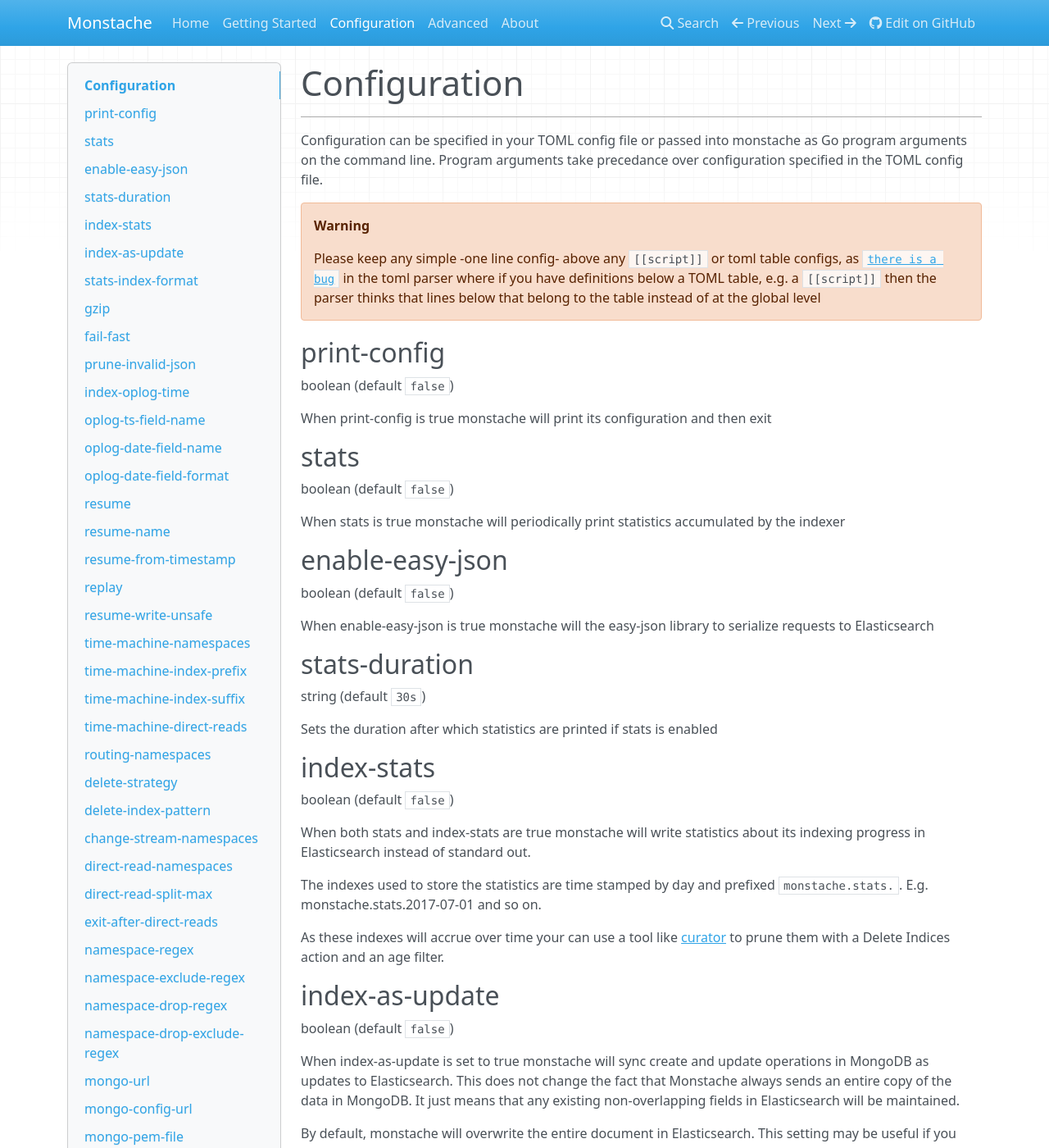
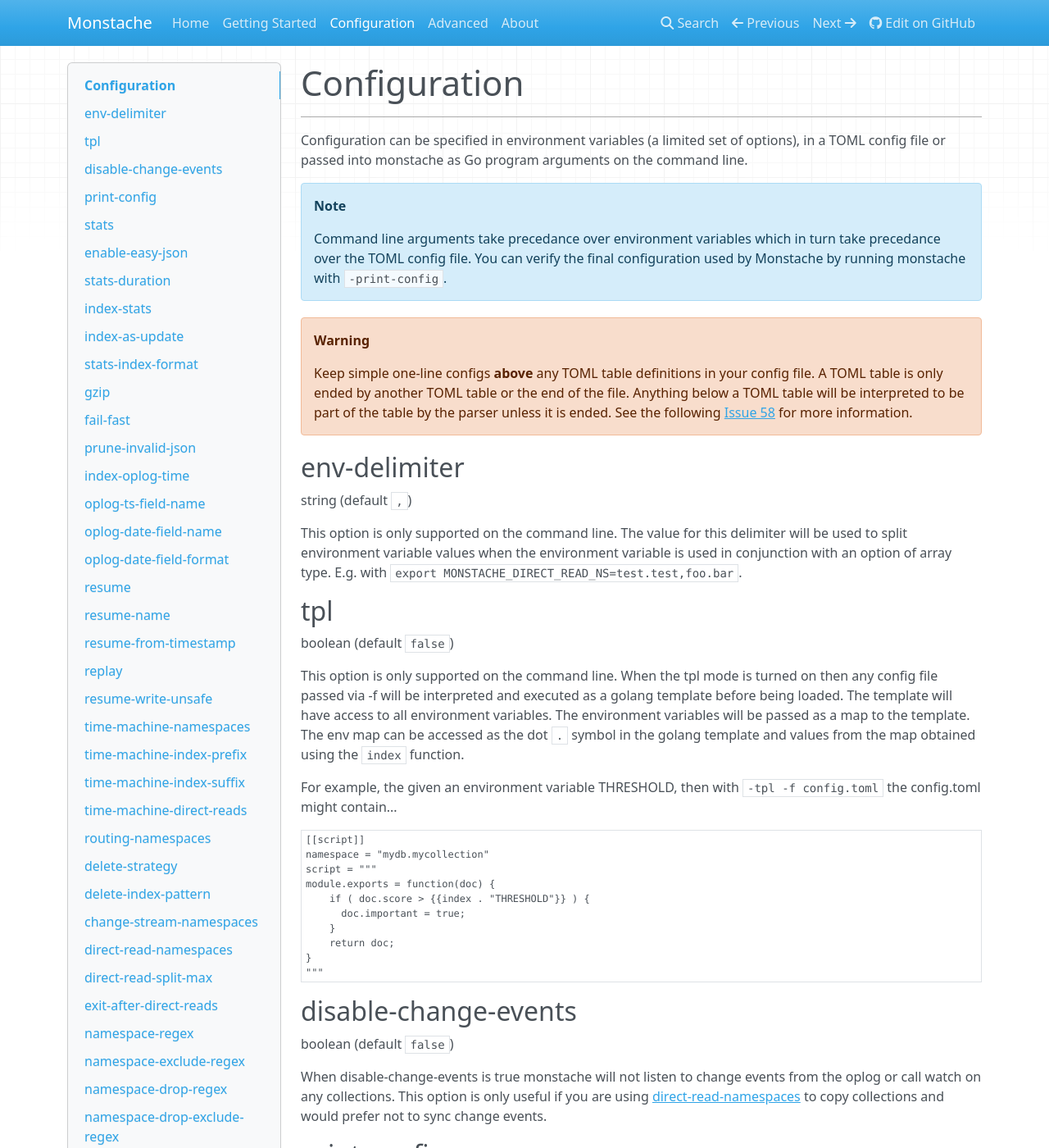
Before and after one commit to rwynn/monstache-site, an MkDocs documentation site: the page built from src/config.md, in a window 1280 px wide and 1400 px high. Shown: the whole window at 82% size. Built offline with MkDocs 1.6.1, drawn with Linux system fonts in a browser that asks for light colours; nearby versions of some CDN libraries; a style sheet for code colours, icons or effects is not loaded; some of the changed text lies outside the part shown.

Commit message:
new release

````diff
--- a/docs/index.html
+++ b/docs/index.html
@@ -259,5 +259,5 @@
 
 <!--
 MkDocs version : 1.0.4
-Build Date UTC : 2018-11-20 19:50:08
+Build Date UTC : 2018-11-28 05:17:56
 -->
--- a/docs/start/index.html
+++ b/docs/start/index.html
@@ -150,7 +150,8 @@
 <p>Monstache makes concurrent bulk indexing requests to Elasticsearch.  It is recommended to increase the
 pool of bulk request handlers configured for Elasticsearch to ensure that requests do not begin to time
 out due to an overloaded queue. The queue size can be increased by making changes to your elasticsearch.yml
-configuration.</p>
+configuration. Check the Elasticsearch documentation for default queue size values as they change between releases.
+It is recommended to have a bulk queue size of at least 200.</p>
 <pre><code> thread_pool:
    bulk:
      queue_size: 200
--- a/src/config.md
+++ b/src/config.md
@@ -2,11 +2,54 @@
 
 ---
 
-Configuration can be specified in your TOML config file or passed into monstache as Go program arguments on the command line.
-Program arguments take precedance over configuration specified in the TOML config file.
+Configuration can be specified in environment variables (a limited set of options), in a TOML config file or
+passed into monstache as Go program arguments on the command line.
+
+!!! note
+	Command line arguments take precedance over environment variables which in turn take precedance over the TOML config file. You can verify
+	the final configuration used by Monstache by running monstache with `-print-config`.
 
 !!! warning
-	Please keep any simple -one line config- above any `[[script]]` or toml table configs, as [`there is a bug`](https://github.com/rwynn/monstache/issues/58#issuecomment-381275381) in the toml parser where if you have definitions below a TOML table, e.g. a `[[script]]` then the parser thinks that lines below that belong to the table instead of at the global level
+	Keep simple one-line configs **above** any TOML table definitions in your config file.  A TOML table is only ended by another TOML table or
+	the end of the file.  Anything below a TOML table will be interpreted to be part of the table by the parser unless it is ended.
+	See the following [Issue 58](https://github.com/rwynn/monstache/issues/58#issuecomment-381275381) for more information.
+
+## env-delimiter
+
+string (default `,`)
+
+This option is only supported on the command line.  The value for this delimiter will be used to split environment variable values when the
+environment variable is used in conjunction with an option of array type.  E.g. with `export MONSTACHE_DIRECT_READ_NS=test.test,foo.bar`.
+
+## tpl
+
+boolean (default `false`)
+
+This option is only supported on the command line.  When the tpl mode is turned on then any config file passed via -f will be interpreted and executed
+as a golang template before being loaded.  The template will have access to all environment variables.  The environment variables will be passed as a map
+to the template. The env map can be accessed as the dot `.` symbol in the golang template and values from the map obtained using the `index` function.
+
+For example, the given an environment variable THRESHOLD, then with `-tpl -f config.toml` the config.toml might contain...
+
+```
+[[script]]
+namespace = "mydb.mycollection"
+script = """
+module.exports = function(doc) {
+    if ( doc.score > {{index . "THRESHOLD"}} ) {
+      doc.important = true;
+    }
+    return doc;
+}
+"""
+```
+
+## disable-change-events
+
+boolean (default `false`)
+
+When disable-change-events is true monstache will not listen to change events from the oplog or call watch on any collections.  This option is only
+useful if you are using [direct-read-namespaces](#direct-read-namespaces) to copy collections and would prefer not to sync change events.
 
 ## print-config
 
@@ -205,7 +248,7 @@
 
 ## time-machine-namespaces
 
-[]string (default `nil`)
+[]string (default `nil`) (env var name `MONSTACHE_TIME_MACHINE_NS`)
 
 Monstache is good at keeping your MongoDB collections and Elasticsearch indexes in sync.  When a document is updated in MongoDB the corresponding document in Elasticsearch is updated too.  Same goes for deleting documents in MongoDB.  But what if you also wanted to keep a log of all the changes to a MongoDB document over its lifespan.  That's what time-machine-namespaces are for.  When you configure a list of namespaces in MongoDB to add to the time machine, in addition to keeping documents in sync, Monstache will index of copy of your MongoDB document at the time it changes in a separate timestamped index.
 
@@ -271,7 +314,7 @@
 
 ## change-stream-namespaces
 
-[]string (default `nil')
+[]string (default `nil') (env var name `MONSTACHE_CHANGE_STREAM_NS`)
 
 This option allows you to opt in to using MongoDB change streams.  The namespaces included here will be tailed using `$watch` function.
 This options requires MongoDB version 3.6 and above.  When this option is enabled the legacy direct tailing of the oplog is disabled, therefore
@@ -279,7 +322,7 @@
 
 ## direct-read-namespaces
 
-[]string (default `nil`)
+[]string (default `nil`) (env var name `MONSTACHE_DIRECT_READ_NS`)
 
 This option allows you to directly copy collections from MongoDB to Elasticsearch. Monstache allows filtering the data that is
 actually indexed to Elasticsearch, so you need not necessarily copy the entire collection.
@@ -289,6 +332,11 @@
 like to copy.  Monstache will perform reads directly from the given set of db.collection and sync them to Elasticsearch.
 
 This option may be passed on the command line as ./monstache --direct-read-namespace test.foo --direct-read-namespace test.bar
+
+!!! warning
+	When direct reads are enabled Monstache still processes change events while the direct reads are being performed.  It does
+	not wait until direct reads are completed to start listening for changes.  This is to ensure that any changes that occur during
+	the direct read process get synchronized.
 
 By default, Monstache maps a MongoDB collection named `foo` in a database named `test` to the `test.foo` index in Elasticsearch.
 
@@ -322,7 +370,7 @@
 
 ## namespace-regex
 
-regexp (default `""`)
+regexp (default `""`) (env var name `MONSTACHE_NS_REGEX`)
 
 When namespace-regex is given this regex is tested against the namespace, database.collection, of any insert, update, delete in MongoDB.
 If the regex matches monstache continues processing event filters, otherwise it drops the event. By default monstache
@@ -331,7 +379,7 @@
 
 ## namespace-exclude-regex
 
-regex (default `""`)
+regex (default `""`) (env var name `MONSTACHE_NS_EXCLUDE_REGEX`)
 
 When namespace-exclude-regex is given this regex is tested against the namespace, database.collection, of any insert, update, delete in MongoDB.
 If the regex matches monstache ignores the event, otherwise it continues processing event filters. By default monstache
@@ -340,7 +388,7 @@
 
 ## namespace-drop-regex
 
-regexp (default `""`)
+regexp (default `""`) (env var name `MONSTACHE_NS_DROP_REGEX`)
 
 When namespace-drop-regex is given this regex is tested against the namespace, database.collection, of drops in MongoDB. For database drops
 the namespace will be database-name.$cmd.  For collections drops the namespace will be database-name.collection-name.  If the regex matches
@@ -348,7 +396,7 @@
 
 ## namespace-drop-exclude-regex
 
-regex (default `""`)
+regex (default `""`) (env var name `MONSTACHE_NS_DROP_EXCLUDE_REGEX`)
 
 When namespace-drop-exclude-regex is given this regex is tested against the namespace, database.collection, of drops in MongoDB.
 For database drops the namespace will be database-name.$cmd.  For collections drops the namespace will be database-name.collection-name.
@@ -356,7 +404,7 @@
 
 ## mongo-url
 
-string (default `localhost`)
+string (default `localhost`) (env var name `MONSTACHE_MONGO_URL`)
 
 The URL to connect to MongoDB which must follow the [Standard Connection String Format](https://docs.mongodb.com/v3.0/reference/connection-string/#standard-connection-string-format)
 
@@ -365,7 +413,7 @@
 
 ## mongo-config-url
 
-string (default `""`)
+string (default `""`) (env var name `MONSTACHE_MONGO_CONFIG_URL`)
 
 This config must only be set for sharded MongoDB clusters. Has the same syntax as mongo-url.
 This URL must point to the MongoDB `config` server.
@@ -379,7 +427,7 @@
 
 ## mongo-pem-file
 
-string (default `""`)
+string (default `""`) (env var name `MONSTACHE_MONGO_PEM`)
 
 When mongo-pem-file is given monstache will use the given file path to add a local certificate to x509 cert
 pool when connecting to MongoDB. This should only be used when MongoDB is configured with SSL enabled.
@@ -392,13 +440,13 @@
 
 ## mongo-oplog-database-name
 
-string (default `local`)
+string (default `local`) (env var name `MONSTACHE_MONGO_OPLOG_DB`)
 
 When mongo-oplog-database-name is given monstache will look for the MongoDB oplog in the supplied database
 
 ## mongo-oplog-collection-name
 
-string (default `$oplog.main`)
+string (default `$oplog.main`) (env var name `MONSTACHE_MONGO_OPLOG_COL`)
 
 When mongo-oplog-collection-name is given monstache will look for the MongoDB oplog in the supplied collection
 
@@ -503,7 +551,7 @@
 
 ## file-namespaces
 
-[]string (default `nil`)
+[]string (default `nil`) (env var name `MONSTACHE_FILE_NS`)
 
 The file-namespaces config must be set when index-files is enabled.  file-namespaces must be set to an array of MongoDB
 namespace strings.  Files uploaded through gridfs to any of the namespaces in file-namespaces will be retrieved and their
@@ -526,19 +574,19 @@
 
 ## elasticsearch-user
 
-string (default `""`)
+string (default `""`) (env var name `MONSTACHE_ES_USER`)
 
 Optional Elasticsearch username for basic auth
 
 ## elasticsearch-password
 
-string (default `""`)
+string (default `""`) (env var name `MONSTACHE_ES_PASS`)
 
 Optional Elasticsearch password for basic auth
 
 ## elasticsearch-urls
 
-[]string (default `[ "http://localhost:9200" ]`)
+[]string (default `[ "http://localhost:9200" ]`) (env var name `MONSTACHE_ES_URLS`)
 
 An array of URLs to connect to the Elasticsearch REST Interface
 
@@ -612,7 +660,7 @@
 
 ## elasticsearch-pem-file
 
-string (default `""`)
+string (default `""`) (env var name `MONSTACHE_ES_PEM`)
 
 When elasticsearch-pem-file is given monstache will use the given file path to add a local certificate to x509 cert
 pool when connecting to Elasticsearch. This should only be used when Elasticsearch is configured with SSL enabled.
@@ -637,7 +685,7 @@
 
 ## worker
 
-string (default `""`)
+string (default `""`) (env var name `MONSTACHE_WORKER`)
 
 When worker is given monstache will enter multi-worker mode and will require you to also provide the config option workers.  Use this mode to run
 multiple monstache processes and distribute the work between them.  In this mode monstache will ensure that each MongoDB document id always goes to the
@@ -659,7 +707,7 @@
 
 ## patch-namespaces
 
-[]string (default `nil`)
+[]string (default `nil`) (env var name `MONSTACHE_PATCH_NS`)
 
 An array of MongoDB namespaces that you would like to enable rfc7396 patches on
 
@@ -673,7 +721,7 @@
 
 ## cluster-name
 
-string (default `""`)
+string (default `""`) (env var name `MONSTACHE_CLUSTER`)
 
 When cluster-name is given monstache will enter a high availablity mode. Processes with cluster name set to the same value will coordinate.  Only one of the
 processes in a cluster will sync changes.  The other processes will be in a paused state.  If the process which is syncing changes goes down for some reason
@@ -809,7 +857,7 @@
 
 ## graylog-addr
 
-string (default "")
+string (default "") (env var name `MONSTACHE_GRAYLOG_ADDR`)
 
 The address of a graylog server to redirect logs to in GELF
 
@@ -862,27 +910,28 @@
 
 	#### access-key
 
-	string (default "")
+	string (default "") (env var name `MONSTACHE_AWS_ACCESS_KEY`)
 
 	AWS Access Key
 
 	#### secret-key
 
-	string (default "")
+	string (default "") (env var name `MONSTACHE_AWS_SECRET_KEY`)
 
 	AWS Secrete Key
 
 	#### region
 
-	string (default "")
+	string (default "") (env var name `MONSTACHE_AWS_REGION`)
 
 	AWS Region
 
 ## logs
 
-TOML table (default `nil`)
+TOML table (default `nil`) (env var name `MONSTACHE_LOG_DIR`)
 
 Allows writing logs to a file using a rolling appender instead of stdout.  Supply a file path for each type of log you would like to send to a file.
+When the `MONSTACHE_LOG_DIR` environment variable is used then a log file for each log level will be generated in the given directory.
 
 !!! note ""
 
@@ -924,7 +973,7 @@
 
 ## http-server-addr
 
-string (default `:8080`)
+string (default `:8080`) (env var name `MONSTACHE_HTTP_ADDR`)
 
 The address to bind the embedded HTTP server on if enabled
 
````
Also changed, not shown: other parts of docs/start/index.html (+1 -1 lines), docs/about/index.html (+14 -0 lines), docs/advanced/index.html (+7 -9 lines), docs/config/index.html (+73 -30 lines), docs/sitemap.xml (+5 -5 lines), src/about.md (+14 -0 lines), src/advanced.md (+7 -9 lines), src/start.md (+3 -2 lines), docs/search/search_index.json, 1 other file.
